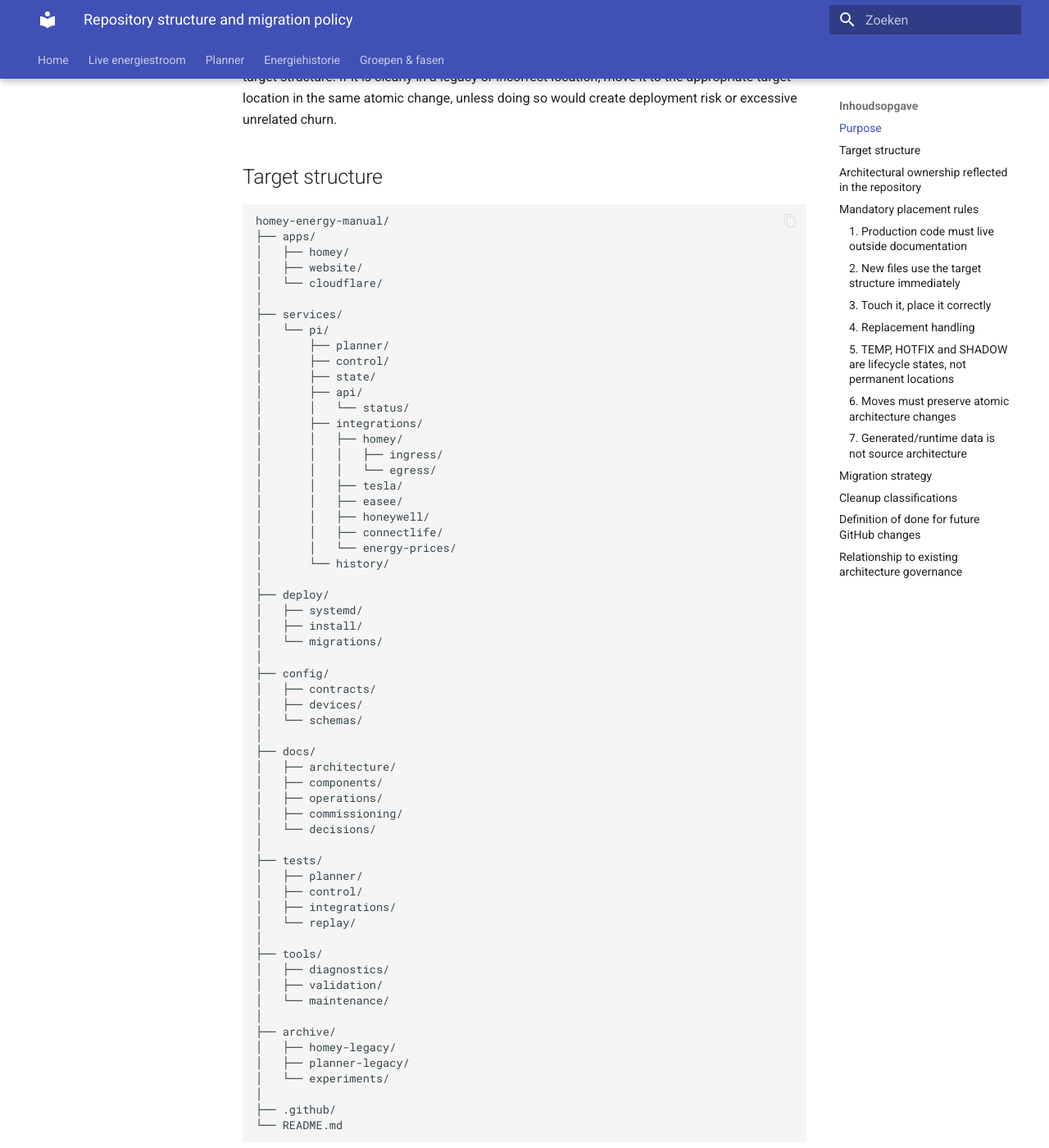
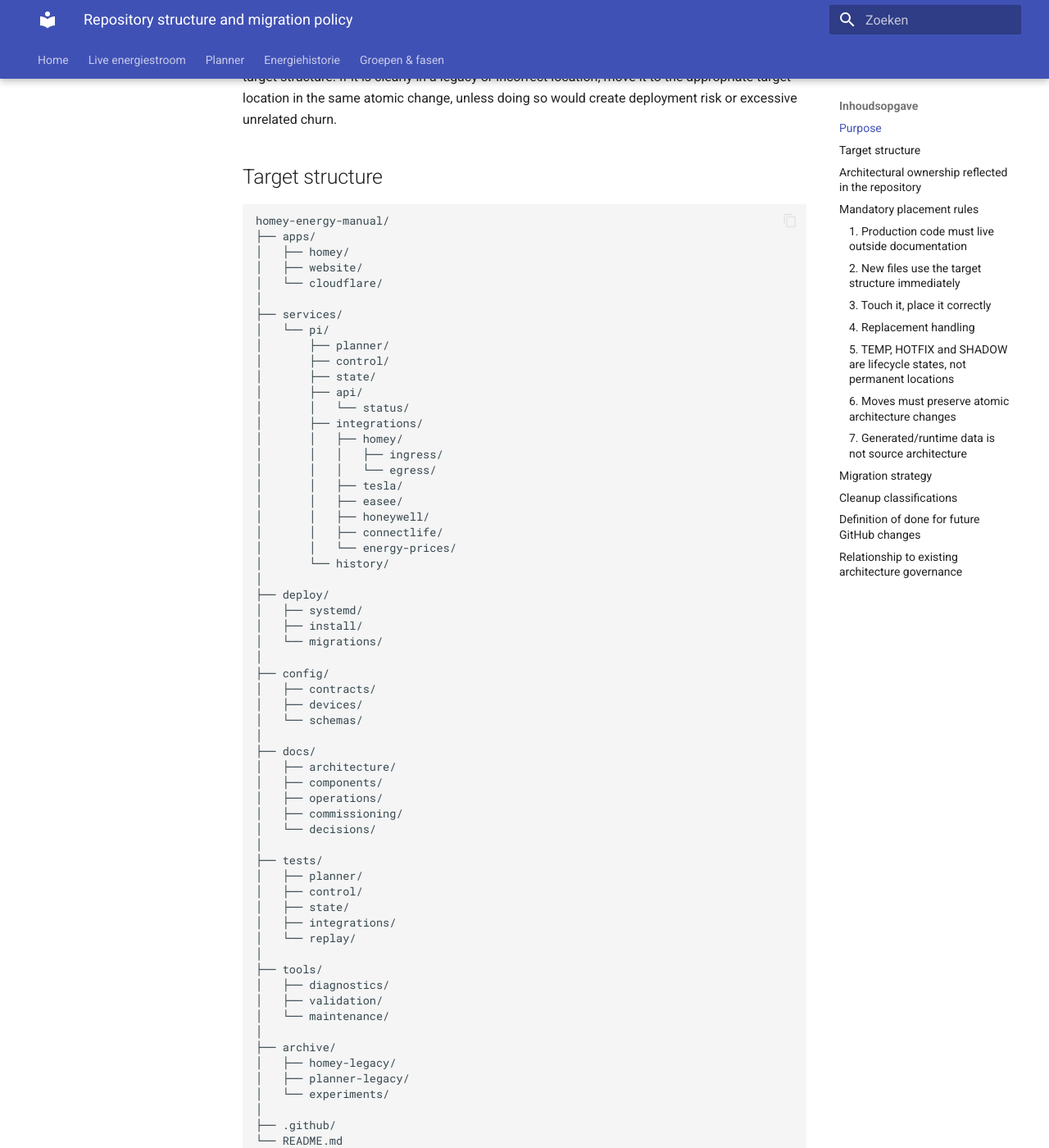
Before and after one commit to OnsKasteeltje/homey-energy-manual, an MkDocs documentation site: the page built from docs/architecture/repository-structure.md, in a window 1280 px wide and 1400 px high, scrolled down 610 px. Shown: the whole window at 82% size. Built offline with MkDocs 1.6.1 and Material for MkDocs 9.7.7, drawn with Linux system fonts in a browser that asks for light colours; some of the changed text lies outside the part shown.

Commit message:
architecture: add state tests to target repository structure

```diff
--- a/docs/architecture/repository-structure.md
+++ b/docs/architecture/repository-structure.md
@@ -61,6 +61,7 @@ homey-energy-manual/
 ├── tests/
 │   ├── planner/
 │   ├── control/
+│   ├── state/
 │   ├── integrations/
 │   └── replay/
 │
@@ -90,7 +91,7 @@ The target structure follows the operational ownership model:
 - **docs/** contains architecture, component documentation, decisions, commissioning records and operational runbooks, not production runtime implementation.
 - **deploy/** contains installation, migration and runtime-service definitions.
 - **config/** contains declarative configuration and schemas, not runtime business logic.
-- **tests/** contains automated validation, replay and regression artefacts.
+- **tests/** contains automated validation, replay and regression artefacts, grouped by the production boundary they validate (including state processing).
 - **tools/** contains manually invoked diagnostics, validation and maintenance utilities.
 - **archive/** contains intentionally retained legacy implementations and experiments that are no longer part of production.
 
```
